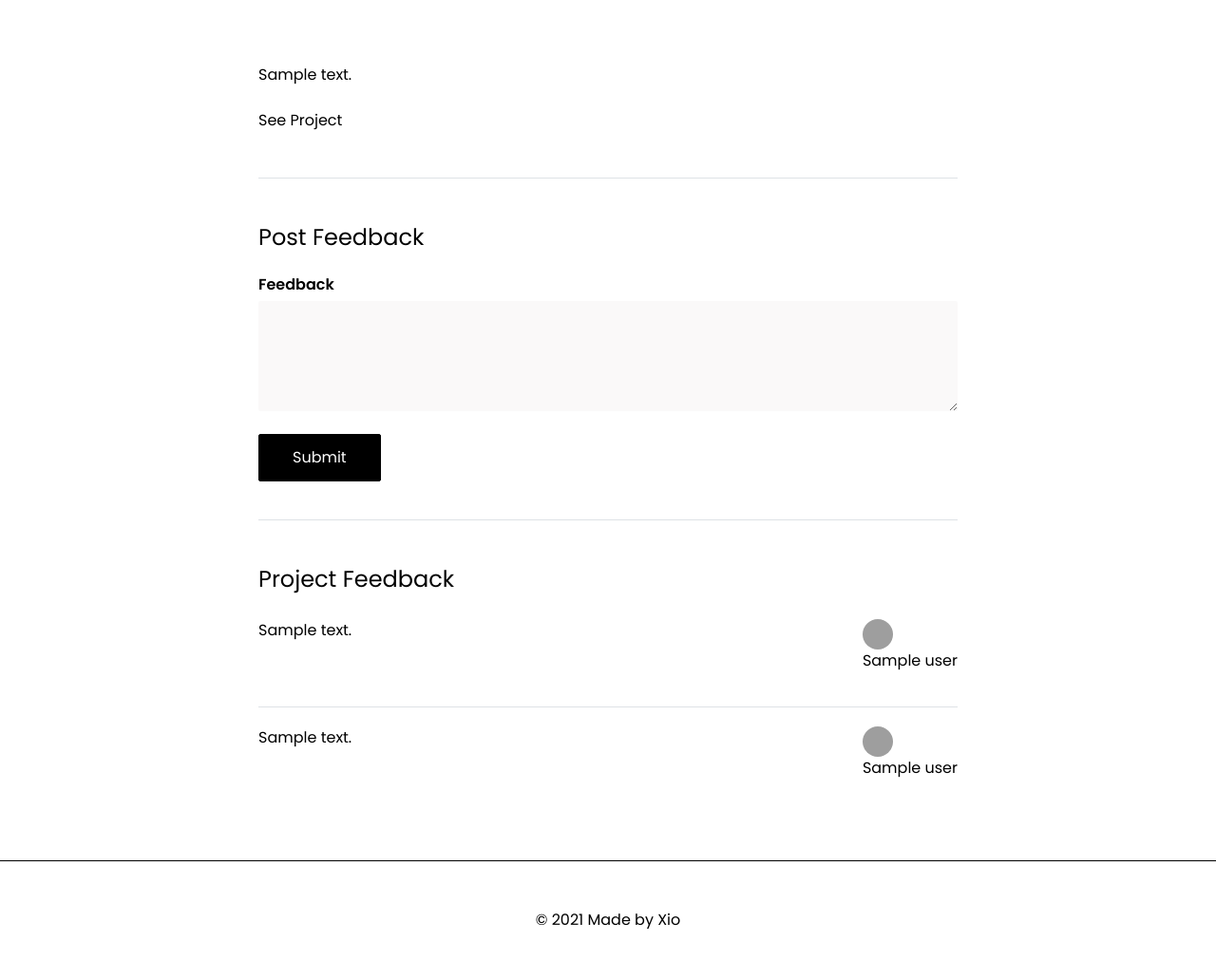
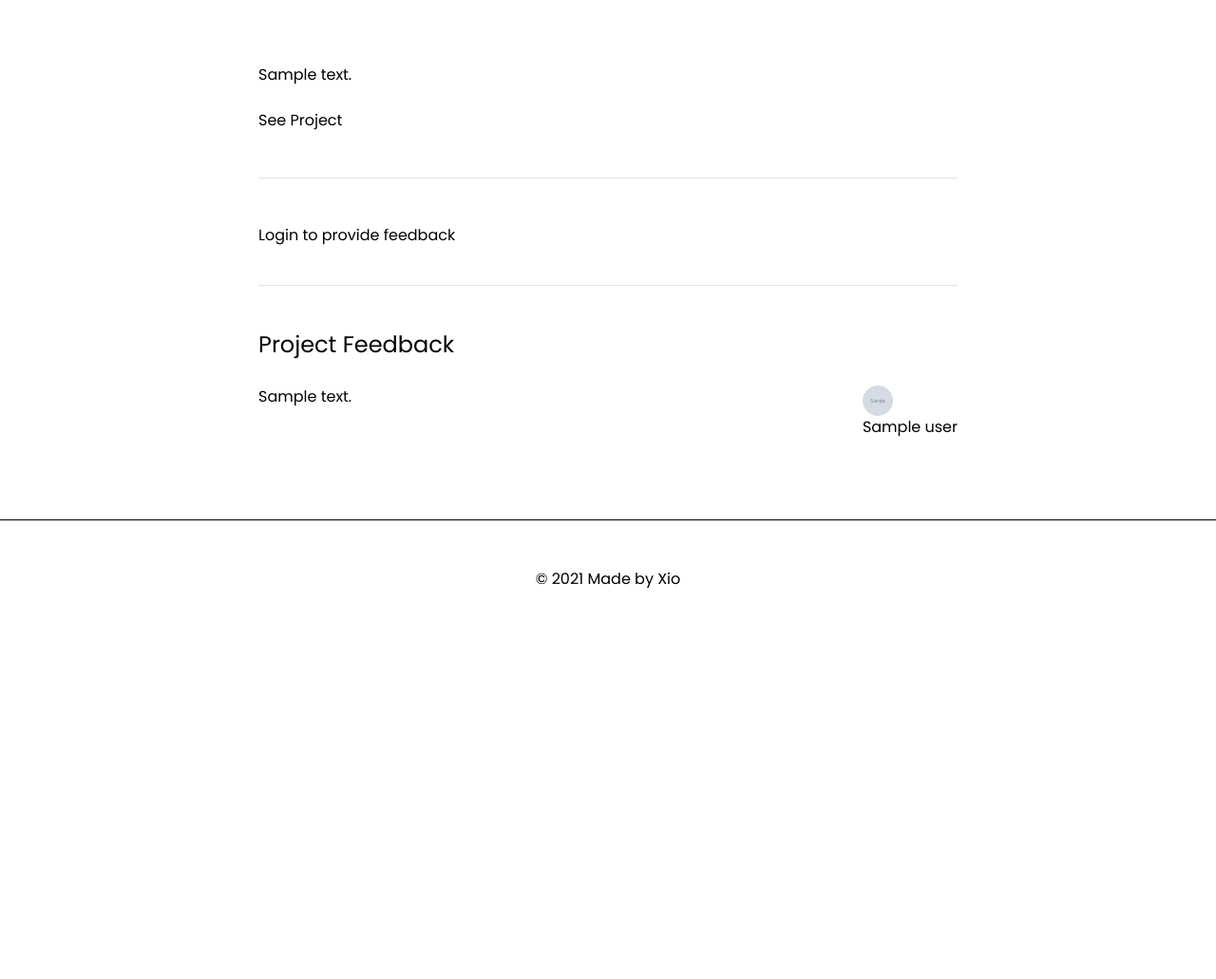
Before and after one commit to xiomara-masmela/feedback_web_app, a Flask app: page /project in a window 1280 px wide. Shown: the part 739-1770 px from the top of the page at 95% size. After the commit the page ends 1359 px from the top, so only its background shows below. Run offline with Flask 2, Linux system fonts and the light colour scheme; grey boxes marked "Sample" are stand-in pictures; a database or web service that is not in the repository returns one stand-in record (values such as "Sample title"); some libraries are stand-ins or nearby versions; grey boxes are pictures that could not be loaded.

Commit message:
Comments bugs fixed - hopefully

```diff
--- a/app.py
+++ b/app.py
@@ -15,6 +15,7 @@ from models.users import create_user, select_all_users, select_user, select_user
 from models.projects import create_new_project, select_project, edit_category, edit_link, edit_image, edit_description, edit_title, select_all_projects, delete_project_id
 from models.passwords import check_password, convert_secure_password
 from models.comments import select_comment, insert_comment
+from models.uploads import cl_config
 
 
 
@@ -97,11 +98,12 @@ def signupAction():
 
     #upload avatar
     app.logger.info('in upload route')
-    cloudinary.config(
-        cloud_name = "dtdhdix1f",
-        api_key = "546218847156792",
-        api_secret = "ects6SDSdPX94um0t3sIpp-uJgk"
-    )
+    cl_config()
+    # cloudinary.config(
+    #     cloud_name = "dtdhdix1f",
+    #     api_key = "546218847156792",
+    #     api_secret = "ects6SDSdPX94um0t3sIpp-uJgk"
+    # )
     upload_result = None
     if request.method == 'POST':
         file_to_upload = request.files['avatar']
@@ -151,11 +153,7 @@ def createProjectAction() :
 
     #upload project image
     app.logger.info('in upload route')
-    cloudinary.config(
-        cloud_name = "dtdhdix1f",
-        api_key = "546218847156792",
-        api_secret = "ects6SDSdPX94um0t3sIpp-uJgk"
-    )
+    cl_config()
     upload_result = None
     if request.method == 'POST':
         file_to_upload = request.files['projectImage']
@@ -180,21 +178,14 @@ def projectSingle():
     name = session.get('name')
     current_user_id = session.get('user_id')
     avatar = session.get('avatar')
-    #project information
+    #Get project
     project_id = request.args.get('project_id')
     project = select_project(project_id)
     author_id = project[6]
     author = select_user(author_id)
-    comments = select_comment(project_id)
-    content = comments[0]
-    if comments:
-        comment_author_id = comments[1]
-        comment_author = select_user(comment_author_id)
-        comment_author_name = comment_author[2]
-        comment_author_avatar = comment_author[4]
-        return render_template('project.html', project = project , author = author, avatar = avatar, name = name, current_user_id = current_user_id, comments = comments, comment_author_name = comment_author_name, comment_author_avatar= comment_author_avatar, content= content)
-    else:
-        return render_template('project.html', project = project , author = author, avatar = avatar, name = name, current_user_id = current_user_id)
+    #Get
+    comments = select_comment()
+    return render_template('project.html', project = project , author = author, avatar = avatar, name = name, current_user_id = current_user_id, comments = comments)
 
 #Edit Project
 @app.route('/edit-project')
@@ -214,30 +205,31 @@ def editProject():
 def editProjectAction():
     project_id = request.form.get('projectId')
     title = request.form.get('title')
-
+    image = request.form.get('projectImage')
     description = request.form.get('projectDescription')
     category = request.form.get('projectCategory')
     link = request.form.get('link')
 
+    if image != '':
       #Edit project image
-    app.logger.info('in upload route')
-    cloudinary.config(
-        cloud_name = "dtdhdix1f",
-        api_key = "546218847156792",
-        api_secret = "ects6SDSdPX94um0t3sIpp-uJgk"
-    )
-    upload_result = None
-    if request.method == 'POST':
-        file_to_upload = request.files['projectImage']
-        app.logger.info('%s file_to_upload', file_to_upload)
-    if file_to_upload:
-      upload_result = cloudinary.uploader.upload(
-          file_to_upload,
-          folder = "feedback-app/",
+        app.logger.info('in upload route')
+        cloudinary.config(
+            cloud_name = "dtdhdix1f",
+            api_key = "546218847156792",
+            api_secret = "ects6SDSdPX94um0t3sIpp-uJgk"
+        )
+        upload_result = None
+        if request.method == 'POST':
+            file_to_upload = request.files['projectImage']
+            app.logger.info('%s file_to_upload', file_to_upload)
+        if file_to_upload:
+            upload_result = cloudinary.uploader.upload(
+            file_to_upload,
+            folder = "feedback-app/",
 
-          )
-    app.logger.info(upload_result)
-    image = upload_result["secure_url"]
+            )
+        app.logger.info(upload_result)
+        image = upload_result["secure_url"]
 
 
     if title != '':
--- a/database.py
+++ b/database.py
@@ -8,6 +8,15 @@ def sql_select(query):
   conn = psycopg2.connect(DB_URL)
   cur = conn.cursor()
   cur.execute(query)
+  results = cur.fetchall()
+  cur.close()
+  conn.close()
+  return results
+
+def sql_select_all_id(query, params):
+  conn = psycopg2.connect(DB_URL)
+  cur = conn.cursor()
+  cur.execute(query,params)
   results = cur.fetchall()
   cur.close()
   conn.close()
--- a/models/comments.py
+++ b/models/comments.py
@@ -1,7 +1,8 @@
-from database import  sql_write, sql_select, sql_select_id, sql_delete
+from database import  sql_write, sql_select, sql_select_id, sql_delete, sql_select_all_id
 
-def select_comment(project_id):
-    project =sql_select_id("SELECT content, user_id FROM comments WHERE project_id =(%s)", [project_id])
+def select_comment():
+    project = sql_select('SELECT name, avatar, content FROM users INNER JOIN comments ON users.user_id= comments.user_id ORDER BY comment_id DESC')
+    print(project)
     return project
 
 def insert_comment(content,project_id, user_id):
--- a/schema.sql
+++ b/schema.sql
@@ -31,8 +31,8 @@ ALTER TABLE projects ADD user_id INTEGER;
 
 
 --Insert project
-INSERT INTO projects( title, description, category, user_id)
-    VALUES ('Test', '','Design', 4);
+INSERT INTO projects( title, image, description, category, user_id)
+    VALUES ('Lorem ipsum', 'https://res.cloudinary.com/dtdhdix1f/image/upload/v1631784379/feedback-app/sbl1fgqoc1n1a0mkkvo8.jpg','Design', 9);
 
 --Update Project
 UPDATE projects SET title="This is edited" WHERE project_id = 5;
--- a/static/css/style.css
+++ b/static/css/style.css
@@ -7,7 +7,7 @@ body {
     font-size: 16px;
 }
 main {
-    min-height: 500px;
+    min-height: 769px;
 }
 a {
     transition: color 0.2s, border-bottom 0.2s;
--- a/static/js/custom.js
+++ b/static/js/custom.js
@@ -1,6 +1,4 @@
-//change color hero
-
-
+//change bg-color hero
 function changeHeroBg(){
     const red = Math.floor(Math.random() * 255);
     const green = Math.floor(Math.random() * 255);
@@ -9,8 +7,9 @@ function changeHeroBg(){
     const randomRGBA = 'rgba(' + red + ',' + green + ', ' + blue + ',0.2)';
     const hero = document.querySelector('.hero');
     hero.style.backgroundColor = randomRGBA;
-    console.log(randomRGBA)
 }
 const intervalBgColor = setInterval(changeHeroBg, 2000);
-
-window.addEventListener('load', changeHeroBg);
+const body = document.querySelector('body');
+if (body.classList.contains('hero')) {
+    window.addEventListener('load', changeHeroBg);
+}
--- a/templates/index.html
+++ b/templates/index.html
@@ -25,7 +25,7 @@
 <main class="container">
     <section class="home-project d-flex ">
         {% for row in projects %}
-          <div class="project-single col-lg-3 me-2 ">
+          <div class="project-single col-md-6 col-lg-3 me-2 ">
             <img width="324" height="300" class="project-thumbnail" src="{{row['image_url']}}" />
             <div class="project-information">
               <p class="category">{{row['category']}}</p>
--- a/templates/project.html
+++ b/templates/project.html
@@ -5,7 +5,7 @@
 <main class="container">
     <div class="row  justify-content-center ">
         <div class="col-lg-2"></div>
-        <div class="col-lg-8  pt-3">
+        <div class="colmd-12 col-lg-8  pt-3">
             <section class="project-single pb-5">
                 {% if  current_user_id == author[0]  %}
                 <div class="project-update">
@@ -27,6 +27,8 @@
                 {% endif %}
             </section>
             <section class="comments pt-5">
+
+                {% if  name != None %}
                 <h4>Post Feedback</h4>
                 <form action="/post-comment" method="POST">
                     <div class="form-group">
@@ -37,26 +39,27 @@
                     </div>
                     <button type="submit" class="btn btn-primary mt-4">Submit</button>
                   </form>
+                  {% else %}
+                    <a class="pt-3" href="/login">Login to provide feedback</a>
+                  {% endif %}
+
                   {% if  comments %}
                     <div class="feedback-content pt-5">
                         <h4>Project Feedback</h4>
                         {% for comment in comments %}
                         <div class="comment">
-                            <p>{{content}}</p>
-
+                            <p>{{comment[2]}}</p>
                             <div class="comment-author">
-                                {% if  comment_author_avatar and comment_author_name %}
-                                    <img width="32" height="32" class="rounded-circle" src="{{comment_author_avatar}}">
-                                    <p>{{comment_author_name}}</p>
+                                {% if  comment[1] and comment[0]%}
+                                    <img width="32" height="32" class="rounded-circle" src="{{comment[1]}}">
+                                    <p>{{comment[0]}}</p>
                                 {% endif %}
                             </div>
 
                         </div>
                         {% endfor %}
                       {% endif %}
-
                   </div>
-
             </section>
         </div>
         <div class="col-lg-2">
--- a/templates/signup.html
+++ b/templates/signup.html
@@ -25,13 +25,13 @@
                     <label for="confirmpasswordsignup">Confirm Password</label>
                     <input type="password" class="form-control" name="confirmpasswordsignup" placeholder="Password"required>
                 </div>
-                <div class="form-group">
+                <!-- <div class="form-group">
                     <label for="role">Role</label>
                     <input type="text" class="form-control" name="role" placeholder="Password">
-                </div>
+                </div> -->
                 <div class="form-group">
                   <label for="avatar">Avatar</label>
-                  <input type="file" class="form-control-file" name="avatar">
+                  <input type="file" class="form-control-file" name="avatar" required>
               </div>
                 <button type="submit" class="btn btn-primary mt-4">Sign up</button>
               </form>
```
Also changed, not shown: models/uploads.py (+7 -0 lines).
